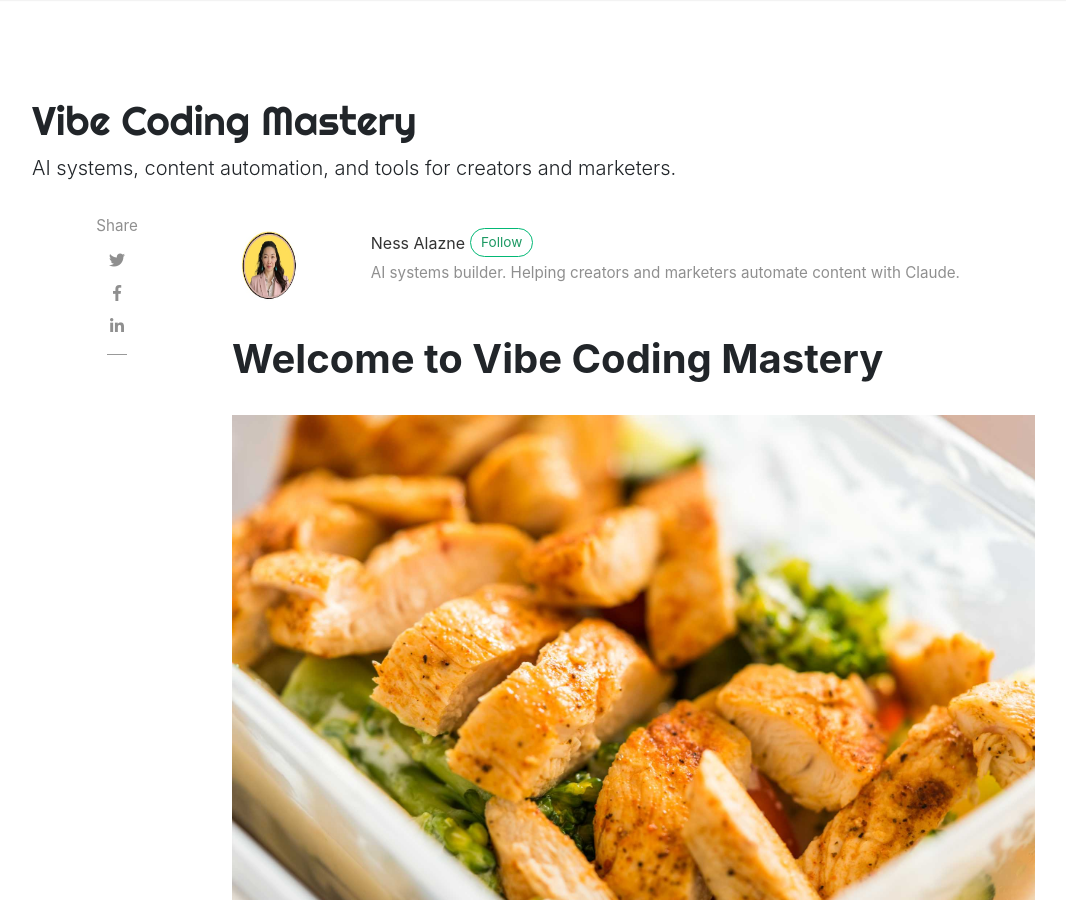
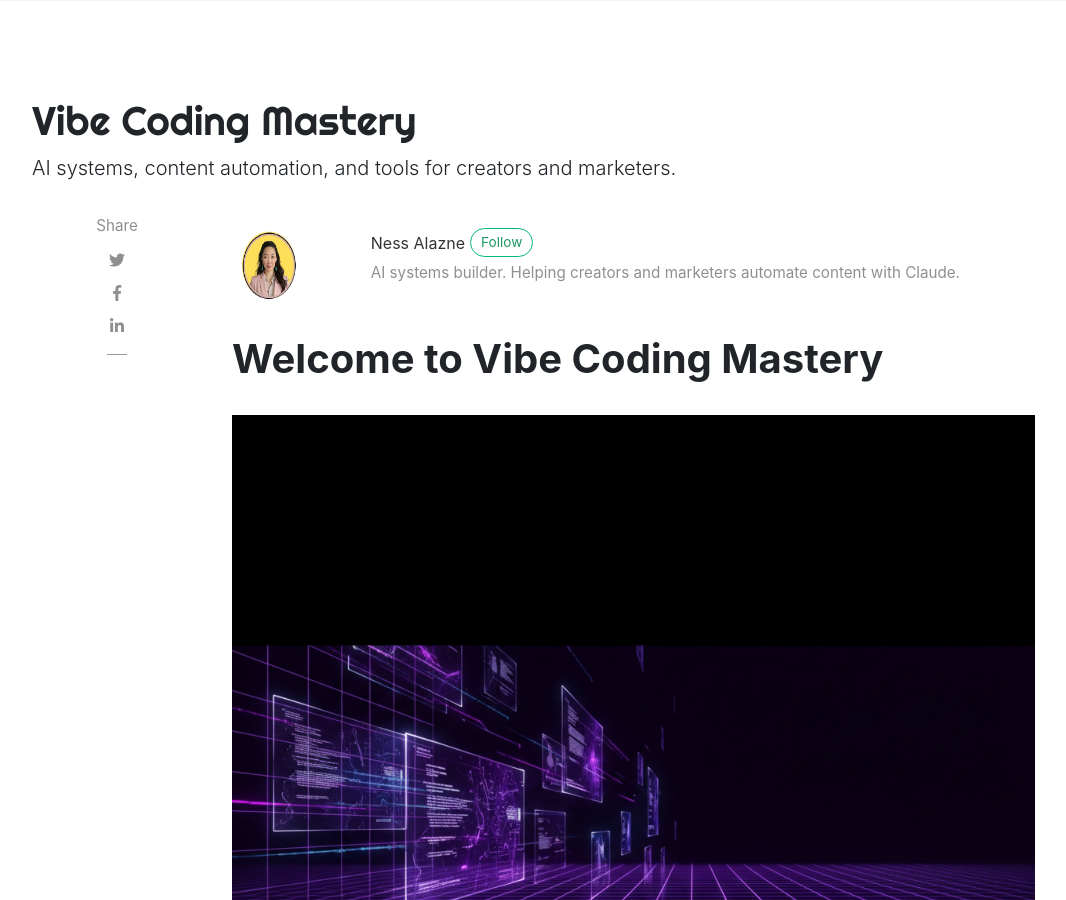
Before and after one commit to nessalazne/nessalazne.github.io, a Jekyll site: the page built from _posts/2026-03-27-welcome.md, in a window 1280 px wide and 900 px high. Shown: the whole window, without its empty margins (53-1119 px from the left). Built offline with Jekyll 4.4.1, drawn with Linux system fonts in a browser that asks for light colours; nearby versions of some CDN libraries; comment, search, counter and statistics services are not loaded.

Commit message:
Update: replace food photo with Nano Banana 2 generated welcome header

```diff
--- a/_posts/2026-03-27-welcome.md
+++ b/_posts/2026-03-27-welcome.md
@@ -3,7 +3,7 @@
 title: "Welcome to Vibe Coding Mastery"
 author: nessa
 categories: [AI, Automation]
-image: assets/images/1.jpg
+image: assets/images/welcome-header.jpg
 featured: true
 ---
 
```
Also changed, not shown: assets/images/welcome-header.jpg (added).
